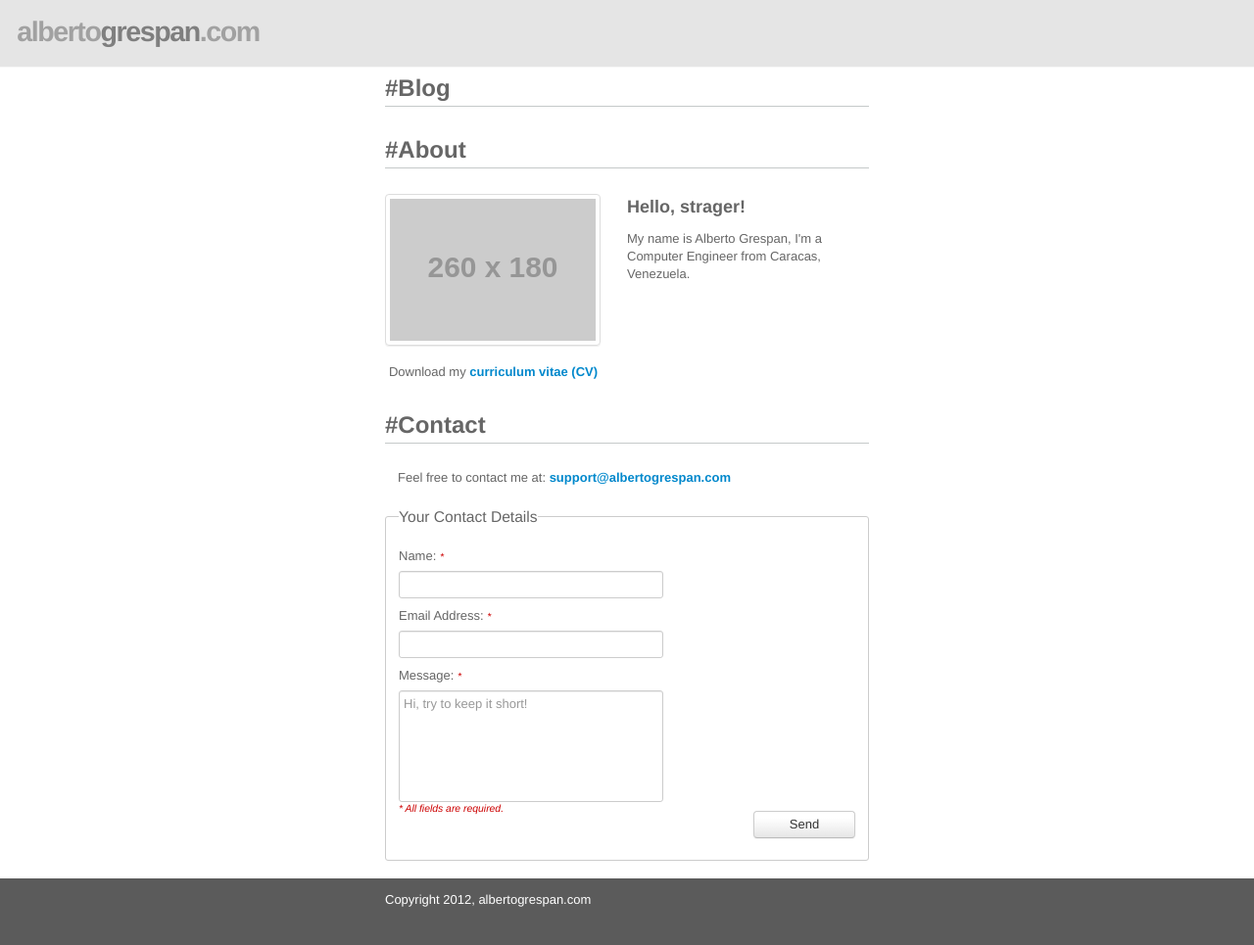
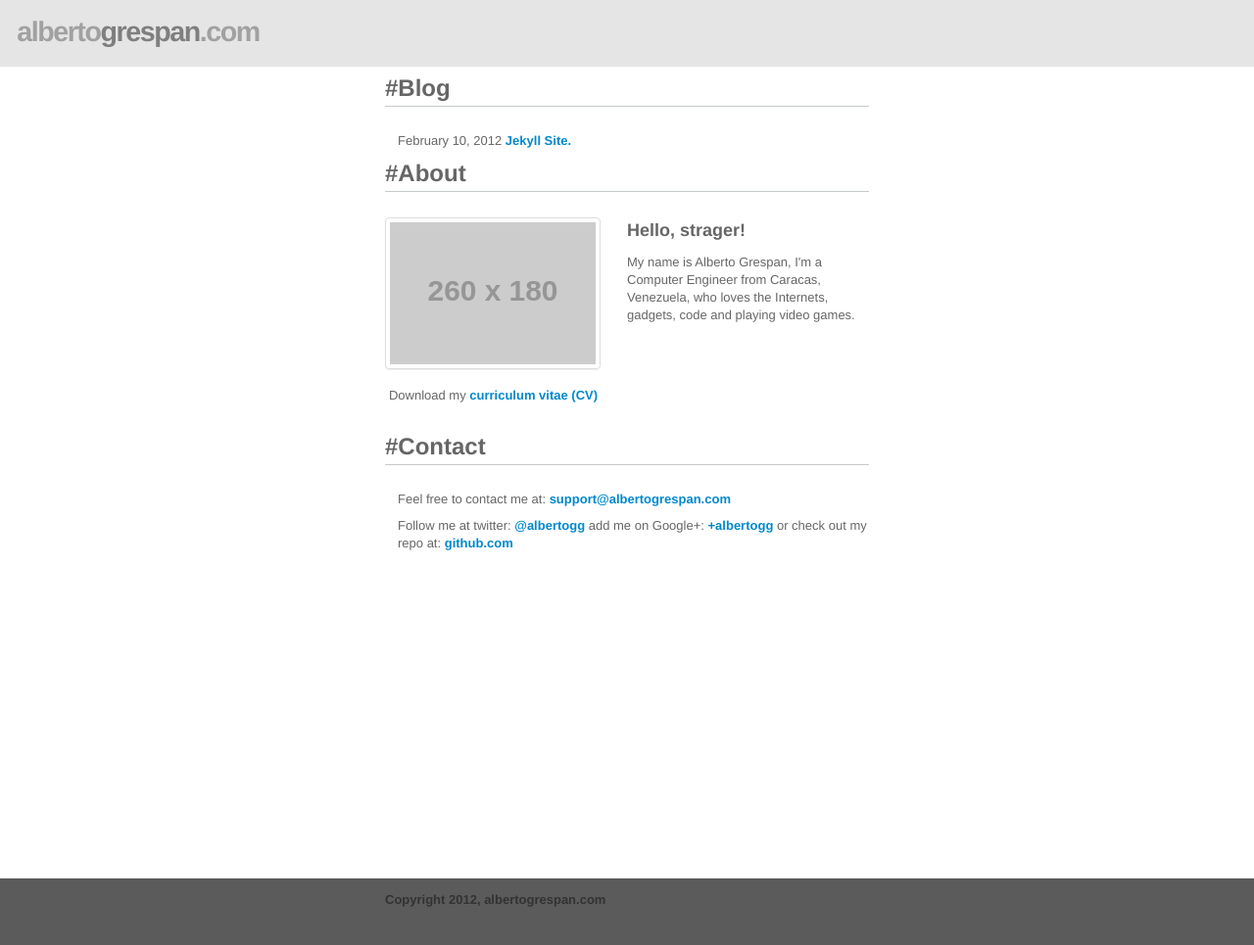
Before and after one commit to albertogg/albertogg.github.com, a Jekyll site: the page built from index.html, in a window 1280 px wide and 1017 px high. Shown: the top 965 px of the window at 98% size. Built offline with Jekyll 4.4.1, drawn with Linux system fonts in a browser that asks for light colours; Markdown is read by kramdown in place of the engine named in the settings.

Commit message:
post layout w/header  and post permalink

```diff
--- a/_config.yml
+++ b/_config.yml
@@ -1,4 +1,5 @@
 server: true
+permalink: /posts/:title
 auto:   true
 pygments: true
 markdown: rdiscount
--- a/_layouts/default.html
+++ b/_layouts/default.html
@@ -3,8 +3,8 @@
   <head>
     <meta name="google-site-verification" content="QWmLu6t80Hd6FFgS7MaFl_UMcFLXqOLwd08_u-HXzsk" />
     <title>{{ page.title }}</title>
-    <link rel="stylesheet" type="text/css" href="css/bootstrap.min.css">
-    <link rel="stylesheet" type="text/css" href="css/style.css">
+    <link rel="stylesheet" type="text/css" href="/css/bootstrap.min.css">
+    <link rel="stylesheet" type="text/css" href="/css/style.css">
   </head>
   <body>
     <header class="page-header">
@@ -13,70 +13,7 @@
     <section class="body-container">
       <div id="main" class="clearfix">
       <div class="spacer"><a name="ho"></a></div>
-        <h2>#Blog</h2>
-        <div class="page-break">
-          <a name="blog"></a>
-        </div>
-        <div class="spacer-block">
-          <a name="space"></a>
-        </div>
-        <h2>#About</h2>
-        <div class="page-break">
-          <a name="about"></a>
-        </div>
-        <div class="spacer-block">
-          <a name="space"></a>
-        </div>
-        <div class="about-me">
-          <div class="second-row">
-            <h3>Hello, strager!</h3>
-            <p> My name is Alberto Grespan, I'm a Computer Engineer from Caracas, Venezuela.</p>
-          </div>
-          <div class="first-row">
-            <ul class="thumbnails">
-              <li class="span3">
-                <a href="#" class="thumbnail">
-                  <img src="http://placehold.it/260x180" alt="My-pic">
-                </a>
-              </li>
-              <li class="fontz"> Download my <a href="#" title="resume">curriculum vitae (CV)</a></li>
-            </ul>
-          </div>
-        </div>
-        <h2>#Contact</h2>
-        <div class="page-break">
-          <a name="contact"></a>
-        </div>
-        <div class="spacer-block">
-          <a name="space"></a>
-        </div>
-        <div class="fontz">
-          <p>Feel free to contact me at:
-            <a href="mailto:ailto:support@albertogrespan.com">support@albertogrespan.com</a>
-          </p>
-        </div>
-        <form id="myform" action="mailto:support@albertogrespan.com" class="contact-form">
-          <fieldset>
-            <legend>Your Contact Details</legend>
-              <div>
-                  <label for="author">Name: <span>*</span></label>
-                  <input name="author" id="author" type="text" required="true" />
-              </div>
-              <div>
-                  <label for="email">Email Address: <span>*</span></label>
-                  <input name="form[email]" id="email" type="email" required="true" />
-              </div>
-              <div>
-                  <label for="text">Message: <span>*</span></label>
-                  <textarea name="text" type="text" required="true" placeholder="Hi, try to keep it short!"></textarea>
-              </div>
-              <div class="different">
-                <input type="submit" class="btn" value="Send" />
-              </div>
-              <div class="reddit">
-                <p>* All fields are required.</p>
-          </fieldset>
-        </form>
+        {{ content }}
       </div>
     </section>
     <footer class="page-footer">
--- /dev/null
+++ b/_posts/2012-02-10-jekyll-base-blog.markdown
@@ -0,0 +1,6 @@
+---
+layout:   post
+title:   Jekyll Site.
+---
+
+## Hi, this is my first post
--- a/css/style.css
+++ b/css/style.css
@@ -90,6 +90,7 @@
 }
 .fontz a {
   font-weight: bold;
+  color: #0088CC;
 }
 
 .fontz a:hover {
@@ -103,6 +104,37 @@
 
 .first-row .fontz {
   padding-left: 0.3em;
+}
+
+------------------------------------------------- post
+
+.post-block ul {
+  list-style-type: none;
+
+}
+
+ul {
+  list-style-type: none;
+  padding-left: 0;
+  padding-bottom: 0.5em;
+  margin:0;
+}
+
+.blue {
+  color: #0088CC;
+}
+
+.blue a {
+  color: #0088CC;
+}
+
+.blue a:hover {
+  text-decoration: none;
+  color: #0088CC;
+}
+
+.blue a:visited {
+  color: #0088CC;
 }
 
 .contact-form legend {
@@ -177,7 +209,8 @@
   width: 38em;
   margin: 0em auto;
   padding: 1em 2em 2em 2em;
-  color: #fff;
+  color: #000;
+  font-weight: bold;
 }
 
 /* CLEAR FIX*/
--- a/index.html
+++ b/index.html
@@ -3,4 +3,56 @@
 title:    albertogg | home
 ---
 
-<h1>albertogrespan.com</h1>
+<h2>#Blog</h2>
+<div class="page-break">
+  <a name="blog"></a>
+</div>
+<div class="spacer-block">
+  <a name="space"></a>
+</div>
+<div class="post-block fontz">
+    <ul>
+      {% for post in site.posts %}
+      <li>
+        <span>{{ post.date | date: "%B %e, %Y" }}</span> <a href="{{ post.url }}">{{ post.title }}</a>
+      </li>
+      {% endfor %}
+    </ul>
+</div>
+<h2>#About</h2>
+<div class="page-break">
+  <a name="about"></a>
+</div>
+<div class="spacer-block">
+  <a name="space"></a>
+</div>
+<div class="about-me">
+  <div class="second-row">
+    <h3>Hello, strager!</h3>
+    <p> My name is Alberto Grespan, I'm a Computer Engineer from Caracas, Venezuela, who loves the Internets, gadgets, code and playing video games.</p>
+  </div>
+  <div class="first-row">
+    <ul class="thumbnails">
+      <li class="span3">
+        <a href="#" class="thumbnail">
+          <img src="http://placehold.it/260x180" alt="My-pic">
+        </a>
+      </li>
+      <li class="fontz"> Download my <a href="#" title="resume">curriculum vitae (CV)</a></li>
+    </ul>
+  </div>
+</div>
+<h2>#Contact</h2>
+<div class="page-break">
+  <a name="contact"></a>
+</div>
+<div class="spacer-block">
+  <a name="space"></a>
+</div>
+<div class="fontz">
+  <p>Feel free to contact me at:
+    <a href="mailto:support@albertogrespan.com">support@albertogrespan.com</a>
+  </p>
+  <p>Follow me at twitter: <a href="twitter.albertogrespan.com">@albertogg</a> add me on Google+: <a href="gplus.to/albertogg">+albertogg </a> or check out my repo at: <a href="github.com/albertogg">github.com</a>
+  </p>
+</div>
```
Also changed, not shown: _includes/header.html (added, +9 -0 lines), _layouts/post.html (added, +8 -0 lines), images/bitch-please.png (added).
